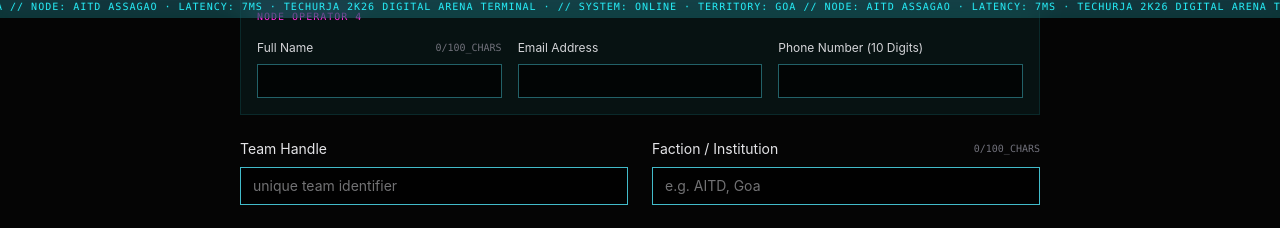
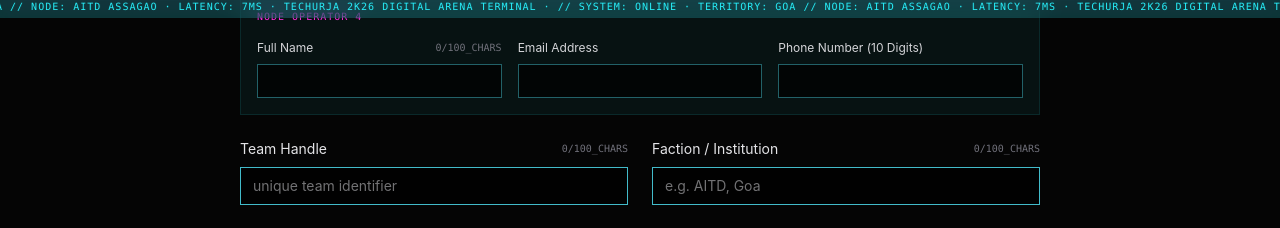
Before and after one commit to atreyakamat/techurja2k26, a Next.js app: page /register/robowar-15kg in a window 1280 px wide. Shown: the part 782-1010 px from the top of the page. Built offline with nearby package versions, Linux system fonts and the light colour scheme.

Commit message:
Enhance form validation: add char limits, display API errors clearly

```diff
--- a/src/components/register-form.tsx
+++ b/src/components/register-form.tsx
@@ -225,13 +225,19 @@ export function RegisterForm({ event, showTitle = true }: { event: EventRecord;
       <div className="grid md:grid-cols-2 gap-6">
         {config.hasTeamName !== false && (
           <label className="flex flex-col gap-2 text-sm text-zinc-200">
-            Team Handle
+            <div className="flex justify-between items-center">
+              <span>Team Handle</span>
+              <span className={`text-[10px] font-mono ${formData.teamName.length >= 100 ? 'text-magenta-cyber animate-pulse' : 'text-zinc-500'}`}>
+                {formData.teamName.length}/100_CHARS
+              </span>
+            </div>
             <input
               required
+              maxLength={100}
               placeholder="unique team identifier"
               value={formData.teamName}
               onChange={(e) => updateForm({ teamName: e.target.value })}
-              className="border border-cyan-300/80 bg-black/70 px-3 py-2 outline-none focus:border-yellow-300 transition-colors"
+              className={`border bg-black/70 px-3 py-2 outline-none transition-colors ${formData.teamName.length >= 100 ? 'border-magenta-cyber' : 'border-cyan-300/80 focus:border-yellow-300'}`}
             />
           </label>
         )}
```
